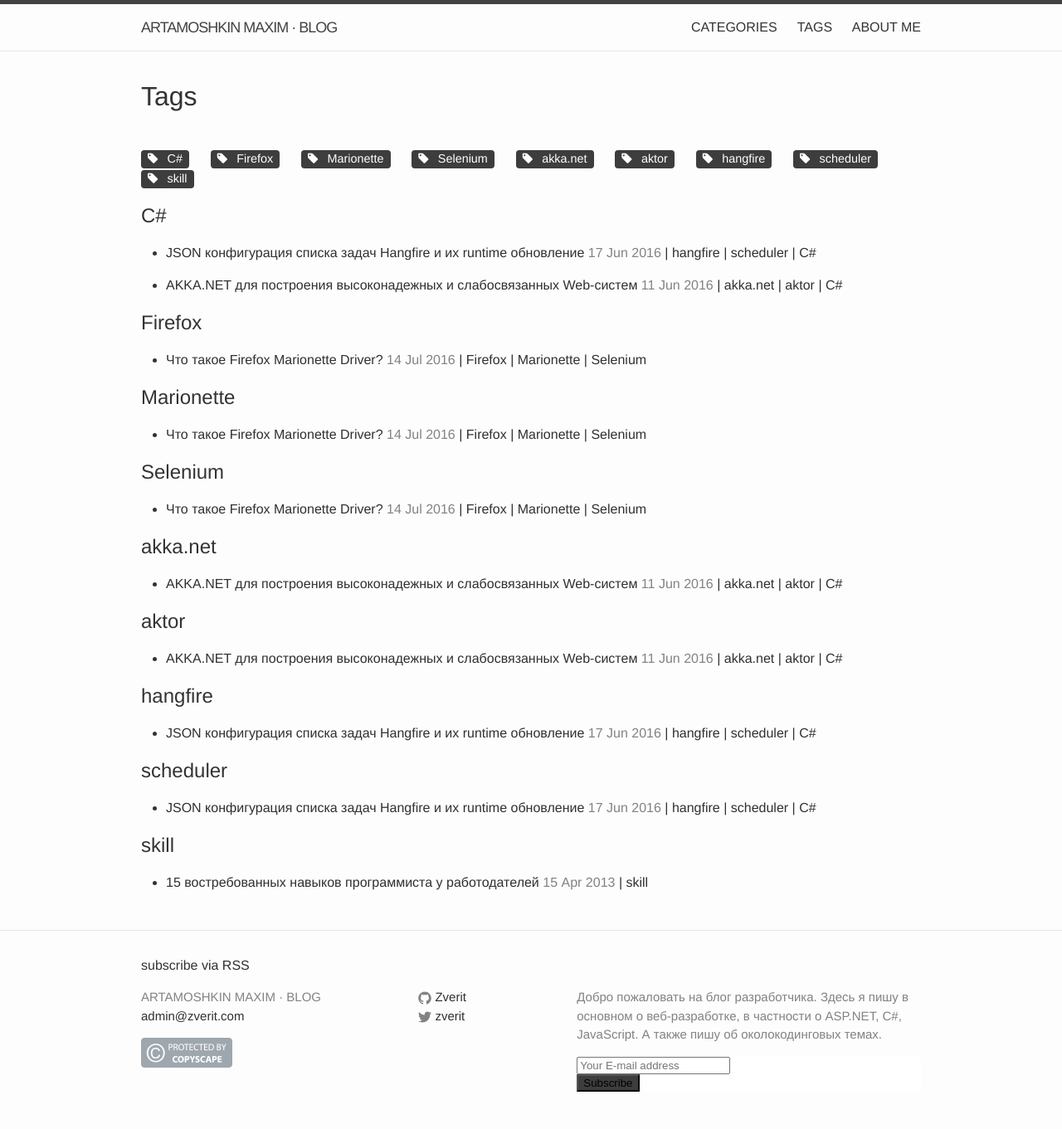
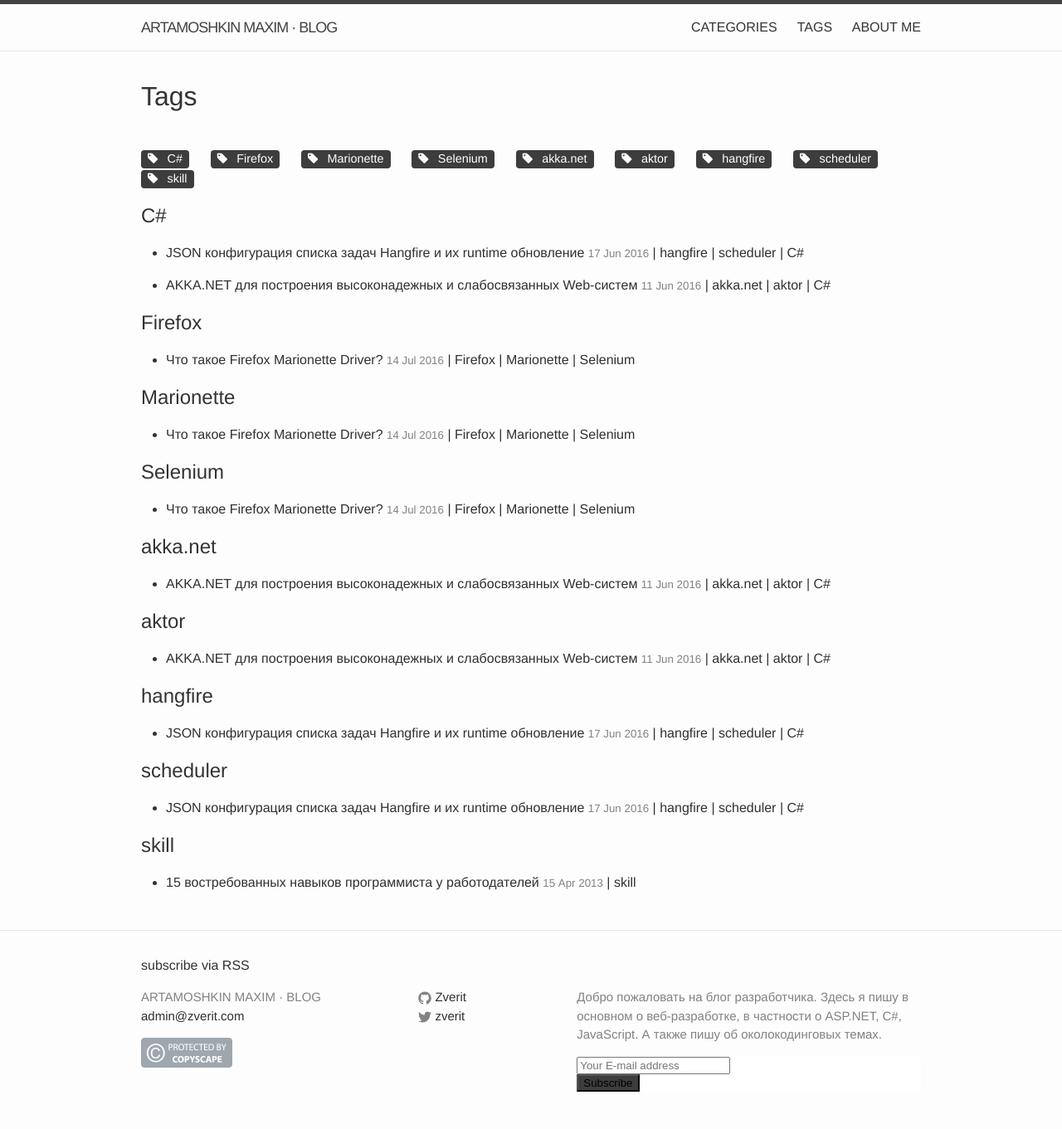
Before and after one commit to martamoshkin/blog.zverit.com, a Jekyll site: the page built from tag.html, in a window 1280 px wide. Shown: the whole page at 83% size. Built offline with Jekyll 4.4.1, drawn with Linux system fonts in a browser that asks for light colours; nearby versions of some CDN libraries; comment, search, counter and statistics services are not loaded.

Commit message:
Update _layout.scss

```diff
--- a/_sass/_layout.scss
+++ b/_sass/_layout.scss
@@ -200,7 +200,6 @@
 }
 
 .post-meta {
-    font-size: $base-font-size;
     color: $grey-color;
 }
 .post-preview{
```
